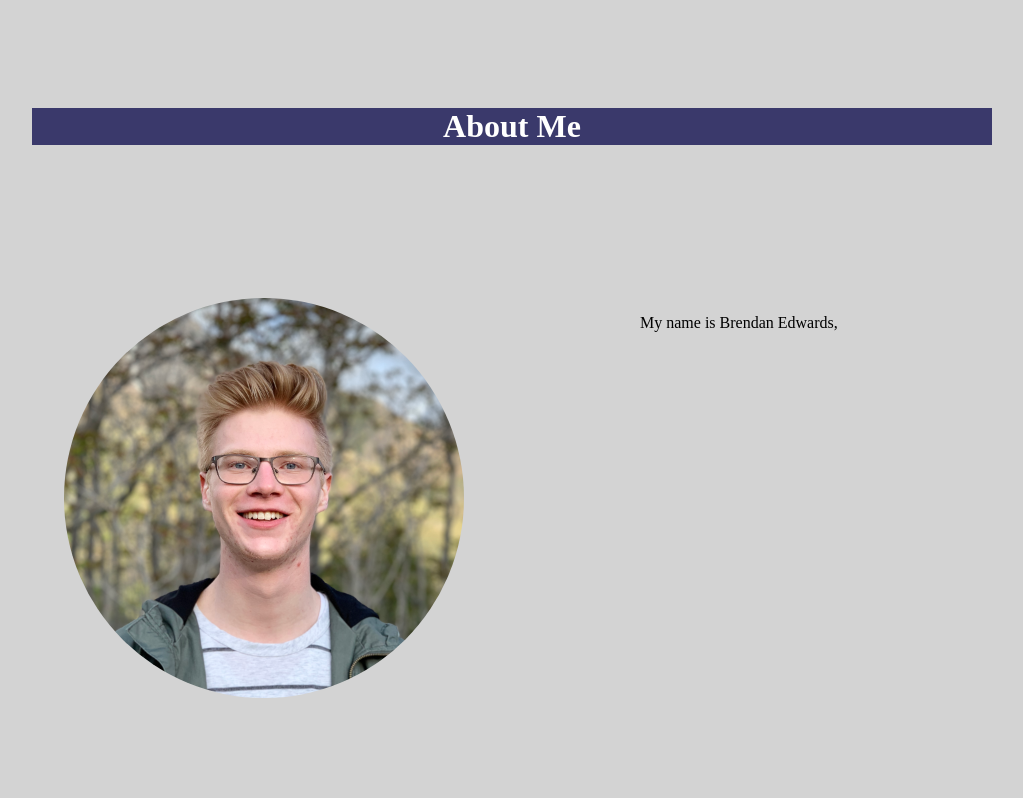
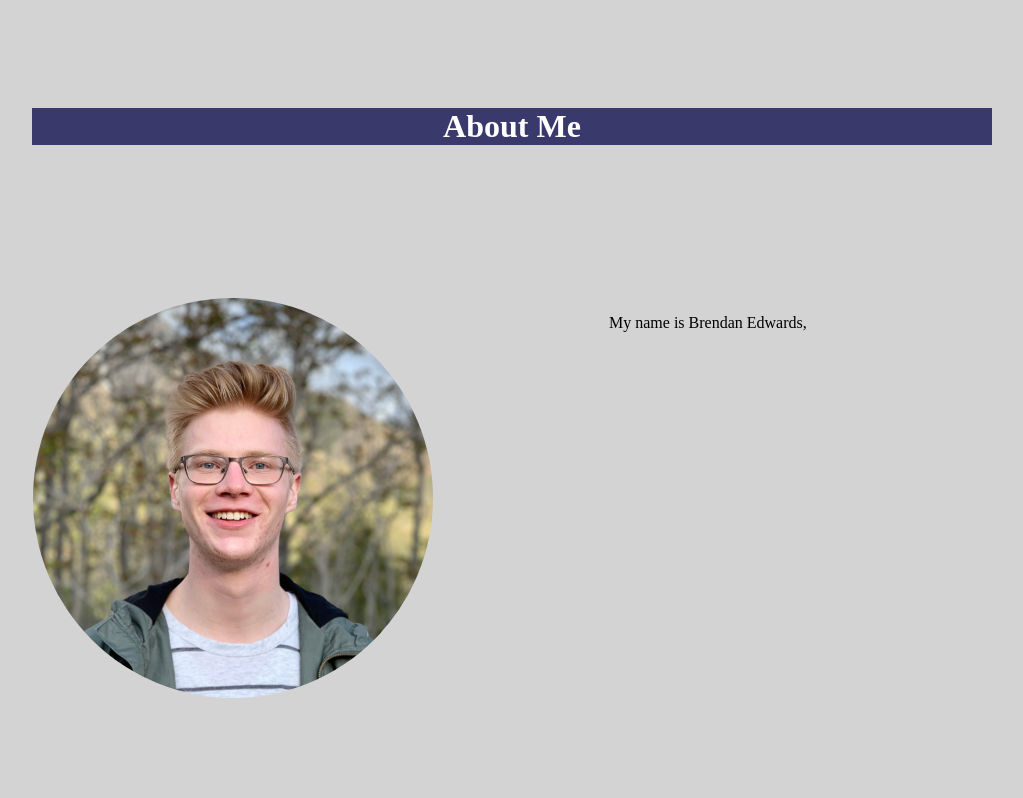
Before and after one commit to bedwards04/bedwards04.github.io, a plain HTML site: page index.html in a window 1280 px wide. Shown: the part 692-1490 px from the top of the page, without its empty margins (128-1151 px from the left). Drawn offline with nearby package versions, Linux system fonts and the light colour scheme.

Commit message:
changed div sizes for about me image and text

```diff
--- a/style.css
+++ b/style.css
@@ -58,7 +58,8 @@ body {
 }
 
 #about-div1 {
-    width: 25%;
+    width: 382px;
+    height: 382px;
 }
 
 #about-div1 > img {
@@ -68,7 +69,8 @@ body {
 }
 
 #about-div2 {
-    width: 25%;
+    width: 382px;
+    height: 382px;
     margin-left: -10%;
 }
 
@@ -127,8 +129,6 @@ body {
     margin-top: 100px;
     margin-left: auto;
     margin-right: auto;
-    /* width: 460.8px;
-    height: 244.47; */
     display: flex;
     flex-direction: row;
     justify-content: space-evenly;
```
